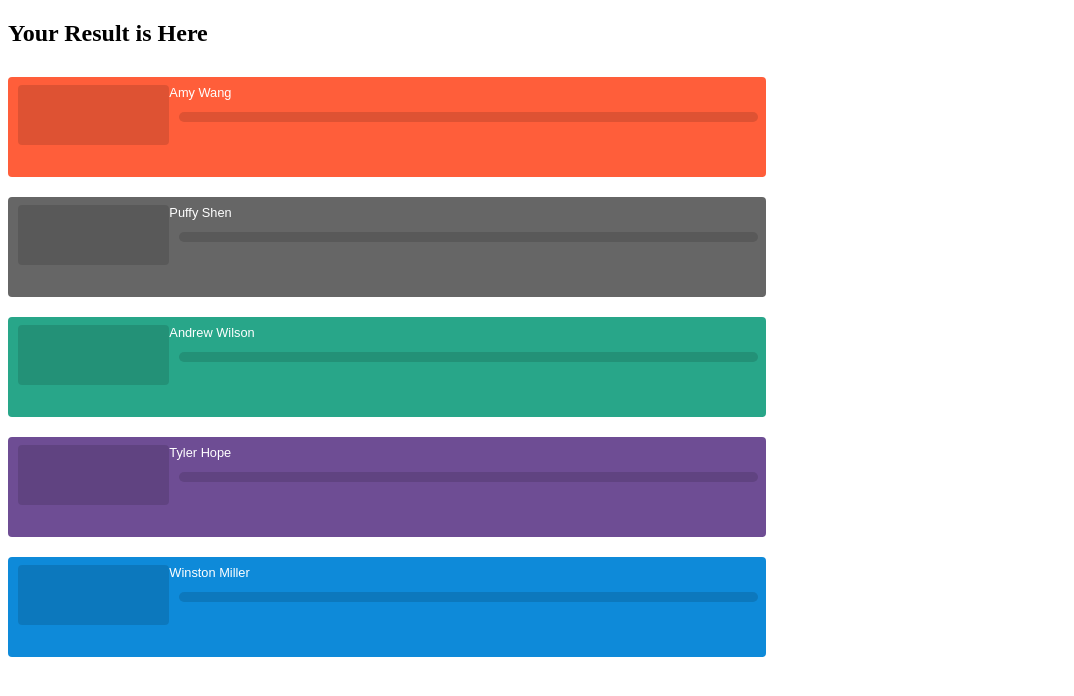
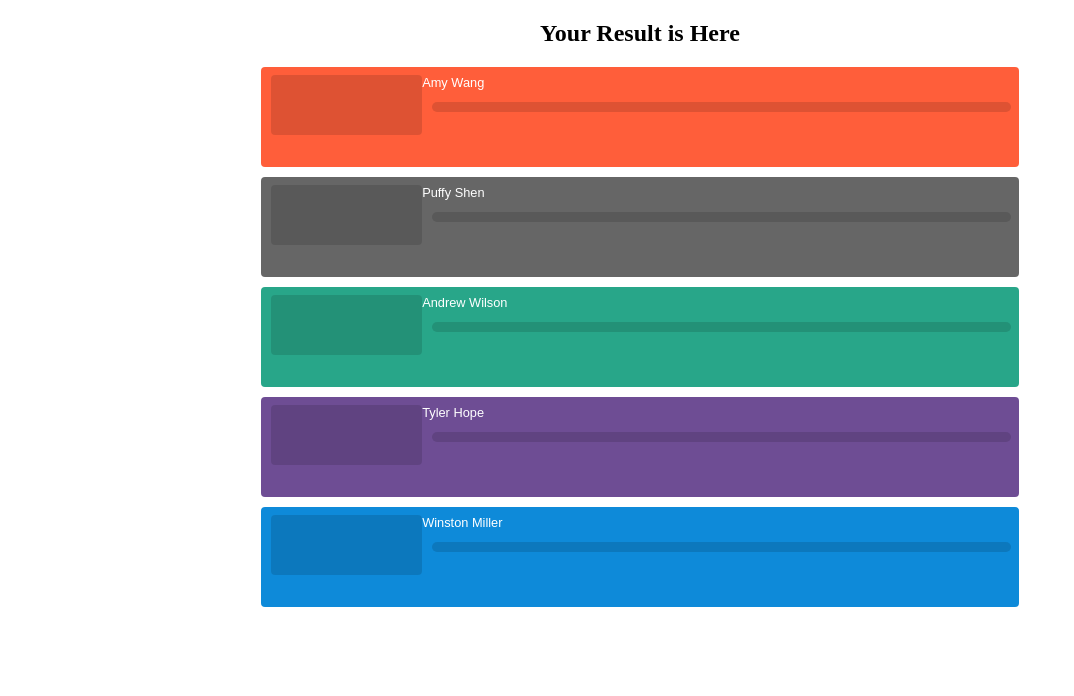
Before and after one commit to Sito503/MCVOTES, a plain HTML site: page result.html in a window 1280 px wide. Shown: the whole page, without its empty margins (0-1074 px from the left). Drawn offline with nearby package versions, Linux system fonts and the light colour scheme.

Commit message:
center elements in css

```diff
--- a/result.css
+++ b/result.css
@@ -3,8 +3,8 @@
   margin: 20px;
 }
 
-h2 {
-  float: center;
+#resultContainer>h2 {
+  text-align: center
 }
 
 .bar-main-container {
@@ -18,7 +18,6 @@
   font-weight: normal;
   font-size: 0.8em;
   color: #FFF;
-  float: left;
   width: 60%;
 }
 
@@ -41,8 +40,7 @@
   background-size: 100% 100%;
 }
 
-.bar-percentage .pic-kyle
-{
+.bar-percentage .pic-kyle {
   background-image: url("imgs/mcvotes.png");
 }
 
```
Also changed, not shown: index.css (+4 -15 lines).
